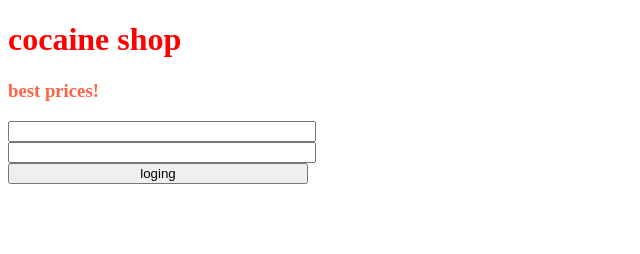
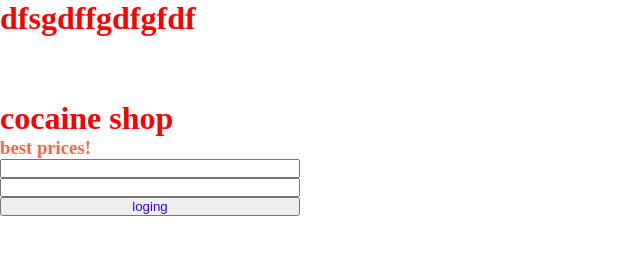
Before and after one commit to ddwwS1/C-shop, a plain HTML site: page index.html in a window 1280 px wide. Shown: the whole page, without its empty margins (0-640 px from the left). Drawn offline with Linux system fonts and the light colour scheme.

Commit message:
Update index.html

```diff
--- a/index.html
+++ b/index.html
@@ -1,10 +1,36 @@
 <!doctype html>
 <html>
+    <html lang="en">
 <head>
+    <meta charset="utf-8">
 <title>cocaine shop</title>
 <link rel="stylesheet" href="style.css">
+    <style type="text/css">
+    *
+     {
+
+     margin: 0px;
+     padding: 0px;
+     box-sizing: border-box;
+     color: rgb(53, 0, 245);
+
+
+     }
+    #div1
+     {
+     width: 100%;
+     height: 100px;
+
+
+     }
+
+    </style>
 </head>
 <body>
+    <div id="div1">
+        <h1>dfsgdffgdfgfdf</h1>
+
+ </div>
 <h1>cocaine shop</h1>
 <h3>best prices!</h3>
 <input type="email" style="width: 300px;">
```
